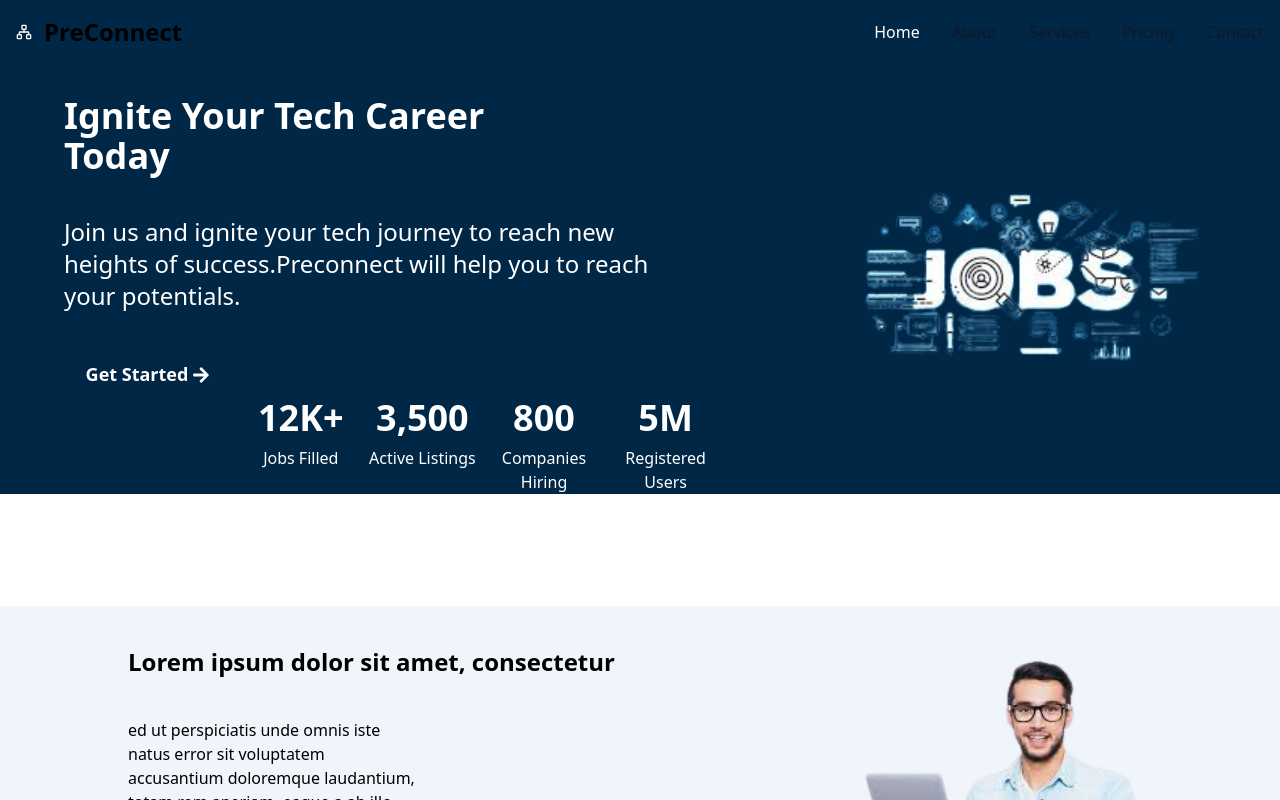
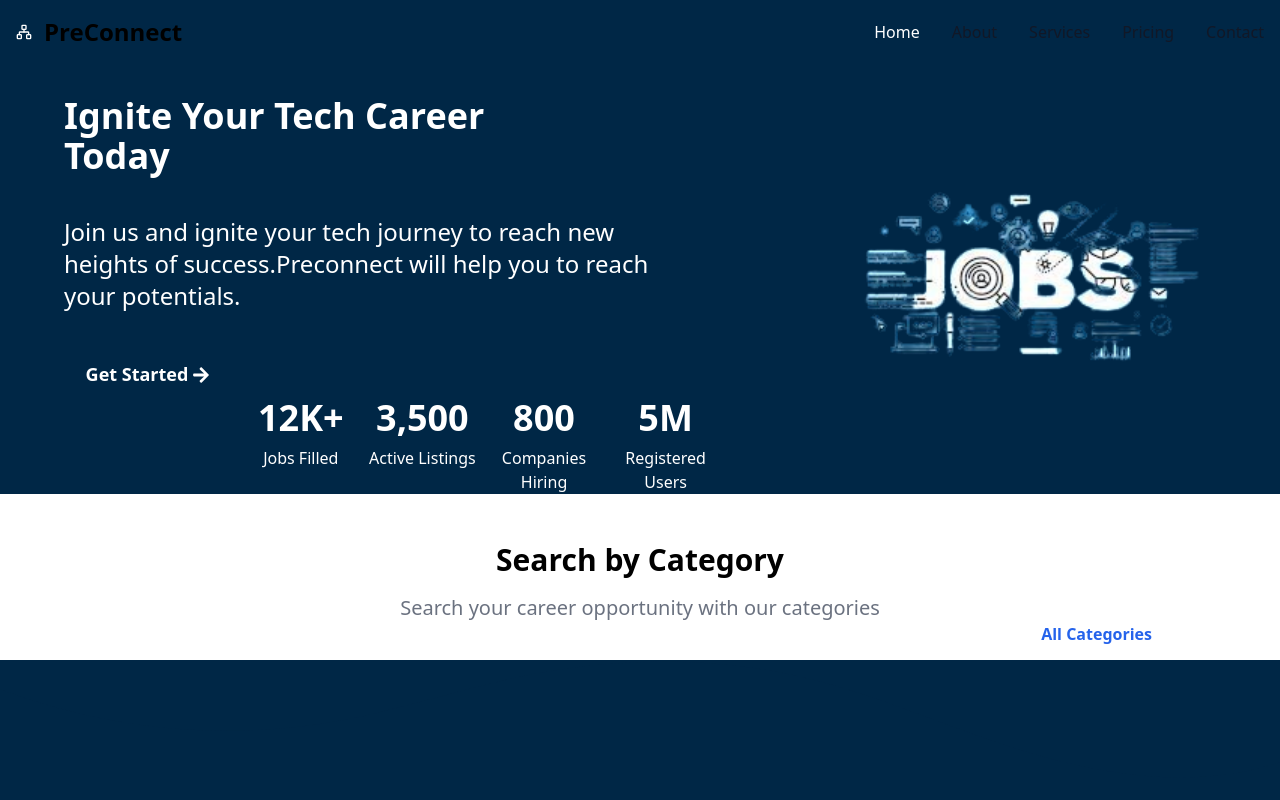
Before and after one commit to faiqa1/preConnect, a React (Create React App) app in the folder client/: page / in a window 1280 px wide. Shown: the top 800 px of the page. Built offline with nearby package versions, Linux system fonts and the light colour scheme.

Commit message:
added jobcategory component

```diff
--- a/client/src/Components/Pages/HomePage/Home.js
+++ b/client/src/Components/Pages/HomePage/Home.js
@@ -1,23 +1,23 @@
-import React from 'react'
-import Header from './Header'
-import SecionOne from './SecionOne'
-import StatCounter from './StatCounter'
-import SectionTwo from './SectionTwo'
-import SectionThree from './SectionThree'
-import SectionFour from './SectionFour'
-import Footer from './Footer'
-import SectionFive from './SectionFive'
+import React from "react";
+import Header from "./Header";
+import SecionOne from "./SecionOne";
+import StatCounter from "./StatCounter";
+import SectionTwo from "./SectionTwo";
+import SectionThree from "./SectionThree";
+import SectionFour from "./SectionFour";
+import Footer from "./Footer";
+import JobCategory from "./JobCategory";
 export default function Home() {
   return (
     <div>
-      <Header/>
-      <SecionOne/>
-      <StatCounter/>
+      <Header />
+      <SecionOne />
+      <StatCounter />
+      <JobCategory />
       {/* <SectionTwo/> */}
       {/* <SectionFour/> */}
-      <SectionThree/>
-      <SectionFive/>
-      <Footer/>
+      {/* <SectionThree/> */}
+      <Footer />
     </div>
-  )
+  );
 }
--- /dev/null
+++ b/client/src/Components/Pages/HomePage/JobCategory.js
@@ -0,0 +1,18 @@
+import React from "react";
+import { Link } from "react-router-dom";
+
+export default function JobCategory() {
+  return (
+    <div>
+      <h2 className="text-black font-bold text-3xl text-center mb-4">
+        Search by Category
+      </h2>
+      <p className="text-gray-500 text-xl text-center">
+        Search your career opportunity with our categories
+      </p>
+      <button className="float-right mr-[10%] text-blue-600 font-bold">
+        All Categories
+      </button>
+    </div>
+  );
+}
--- a/client/src/Components/Pages/HomePage/SectionFive.js
+++ /dev/null
@@ -1,9 +0,0 @@
-import React from 'react'
-
-export default function SectionFive() {
-  return (
-    <div>
-
-    </div>
-  )
-}
```
